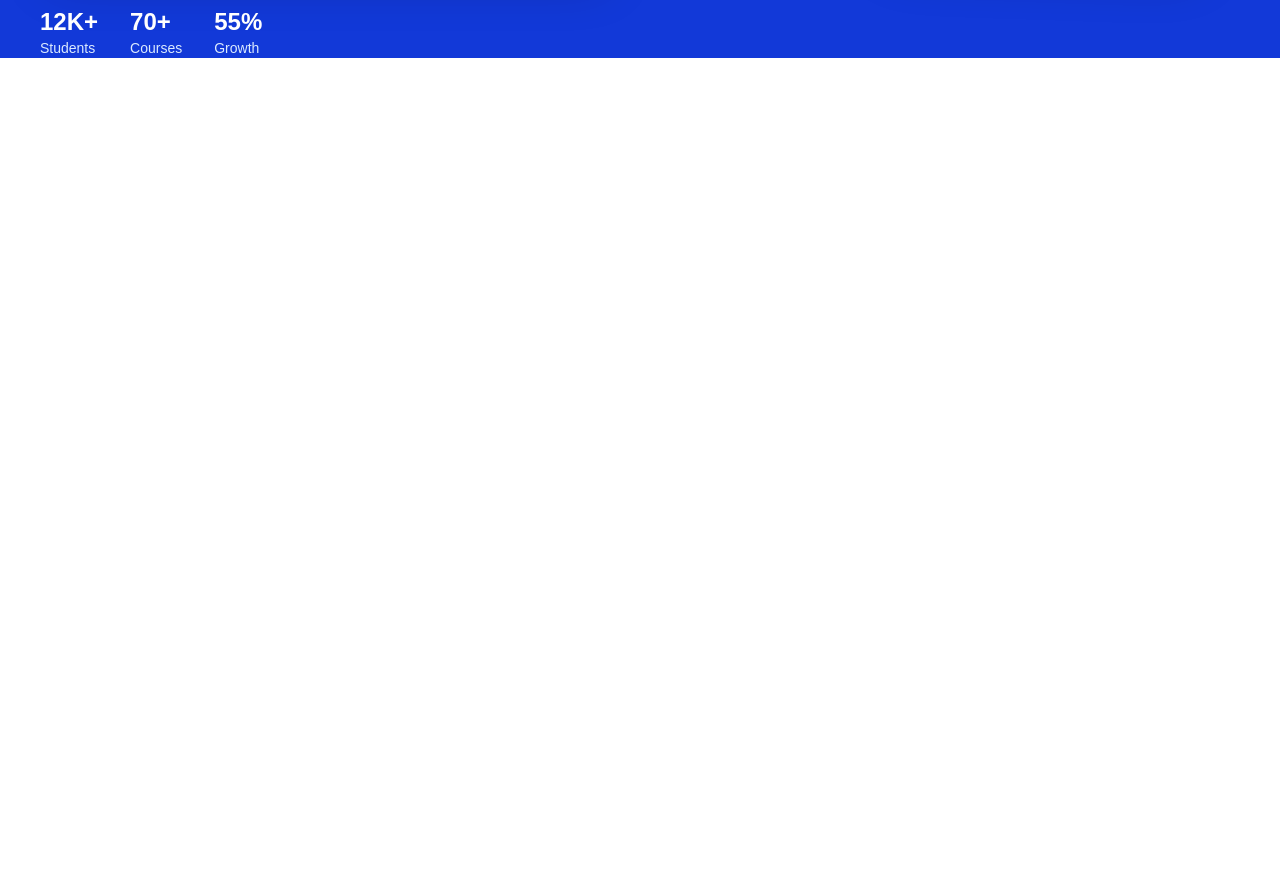
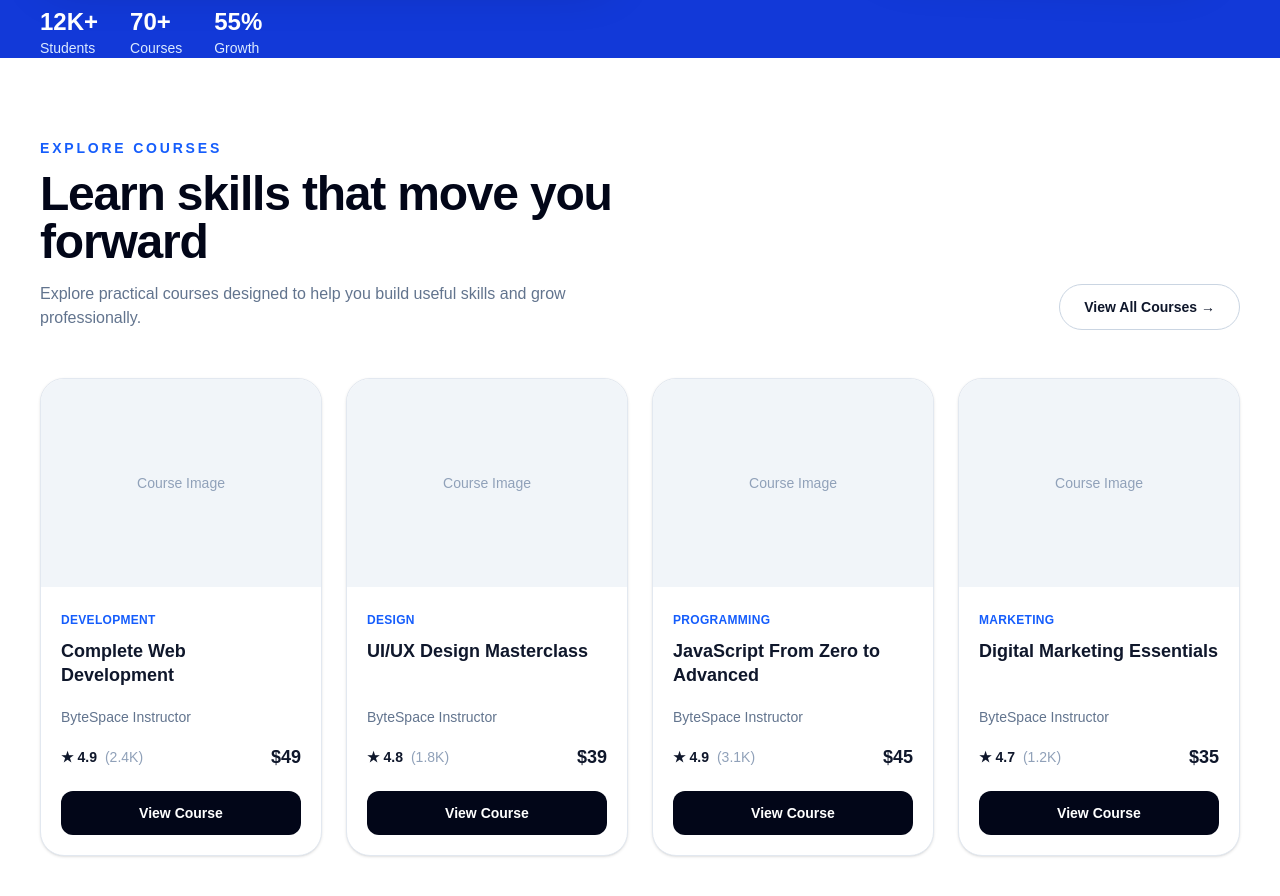
Before and after one commit to Sabbir-Ahmed1703/ByteSpace-New, a Next.js app: page / in a window 1280 px wide. Shown: the part 680-1576 px from the top of the page. Before the commit the page ends 800 px from the top, so only its background shows below. Built offline with nearby package versions, Linux system fonts and the light colour scheme.

Commit message:
Add reusable course components

```diff
--- a/app/page.tsx
+++ b/app/page.tsx
@@ -1,11 +1,13 @@
 import Navbar from "@/components/Navbar";
 import Hero from "@/components/Hero";
+import CoursesSection from "@/components/CoursesSection";
 
 export default function Home() {
   return (
     <main>
       <Navbar />
       <Hero />
+      <CoursesSection />
     </main>
   );
 }
--- /dev/null
+++ b/components/CourseCard.tsx
@@ -0,0 +1,53 @@
+import type { Course } from "@/data/courses";
+
+type CourseCardProps = {
+  course: Course;
+};
+
+export default function CourseCard({ course }: CourseCardProps) {
+  return (
+    <article className="overflow-hidden rounded-3xl border border-slate-200 bg-white shadow-sm transition duration-300 hover:-translate-y-1 hover:shadow-xl">
+      {/* Image */}
+      <div className="flex h-52 items-center justify-center bg-slate-100">
+        <span className="text-sm font-medium text-slate-400">
+          Course Image
+        </span>
+      </div>
+
+      {/* Content */}
+      <div className="p-5">
+        <span className="text-xs font-bold uppercase tracking-wide text-blue-600">
+          {course.category}
+        </span>
+
+        <h3 className="mt-2 min-h-14 text-lg font-bold leading-6 text-slate-900">
+          {course.title}
+        </h3>
+
+        <p className="mt-3 text-sm text-slate-500">
+          {course.instructor}
+        </p>
+
+        <div className="mt-4 flex items-center justify-between">
+          <div className="text-sm">
+            <span className="font-bold text-slate-900">
+              ★ {course.rating}
+            </span>
+
+            <span className="ml-2 text-slate-400">
+              ({course.students})
+            </span>
+          </div>
+
+          <span className="text-lg font-black text-slate-900">
+            {course.price}
+          </span>
+        </div>
+
+        <button className="mt-5 w-full rounded-xl bg-slate-950 px-4 py-3 text-sm font-bold text-white transition hover:bg-blue-700">
+          View Course
+        </button>
+      </div>
+    </article>
+  );
+}
--- /dev/null
+++ b/components/CoursesSection.tsx
@@ -0,0 +1,39 @@
+import { courses } from "@/data/courses";
+import CourseCard from "@/components/CourseCard";
+
+export default function CoursesSection() {
+  return (
+    <section id="courses" className="bg-white px-6 py-20 lg:px-10">
+      <div className="mx-auto max-w-7xl">
+        {/* Section Header */}
+        <div className="flex flex-col justify-between gap-5 md:flex-row md:items-end">
+          <div>
+            <p className="text-sm font-bold uppercase tracking-[0.2em] text-blue-600">
+              Explore Courses
+            </p>
+
+            <h2 className="mt-3 max-w-2xl text-4xl font-black tracking-tight text-slate-950 sm:text-5xl">
+              Learn skills that move you forward
+            </h2>
+
+            <p className="mt-4 max-w-xl text-slate-500">
+              Explore practical courses designed to help you build useful
+              skills and grow professionally.
+            </p>
+          </div>
+
+          <button className="w-fit rounded-full border border-slate-300 px-6 py-3 text-sm font-bold text-slate-900 transition hover:border-slate-950">
+            View All Courses →
+          </button>
+        </div>
+
+        {/* Course Grid */}
+        <div className="mt-12 grid gap-6 sm:grid-cols-2 lg:grid-cols-4">
+          {courses.map((course) => (
+            <CourseCard key={course.id} course={course} />
+          ))}
+        </div>
+      </div>
+    </section>
+  );
+}
--- /dev/null
+++ b/data/courses.ts
@@ -0,0 +1,53 @@
+export type Course = {
+  id: number;
+  title: string;
+  category: string;
+  instructor: string;
+  rating: number;
+  students: string;
+  price: string;
+  image: string;
+};
+
+export const courses: Course[] = [
+  {
+    id: 1,
+    title: "Complete Web Development",
+    category: "Development",
+    instructor: "ByteSpace Instructor",
+    rating: 4.9,
+    students: "2.4K",
+    price: "$49",
+    image: "/course-placeholder.jpg",
+  },
+  {
+    id: 2,
+    title: "UI/UX Design Masterclass",
+    category: "Design",
+    instructor: "ByteSpace Instructor",
+    rating: 4.8,
+    students: "1.8K",
+    price: "$39",
+    image: "/course-placeholder.jpg",
+  },
+  {
+    id: 3,
+    title: "JavaScript From Zero to Advanced",
+    category: "Programming",
+    instructor: "ByteSpace Instructor",
+    rating: 4.9,
+    students: "3.1K",
+    price: "$45",
+    image: "/course-placeholder.jpg",
+  },
+  {
+    id: 4,
+    title: "Digital Marketing Essentials",
+    category: "Marketing",
+    instructor: "ByteSpace Instructor",
+    rating: 4.7,
+    students: "1.2K",
+    price: "$35",
+    image: "/course-placeholder.jpg",
+  },
+];
```
